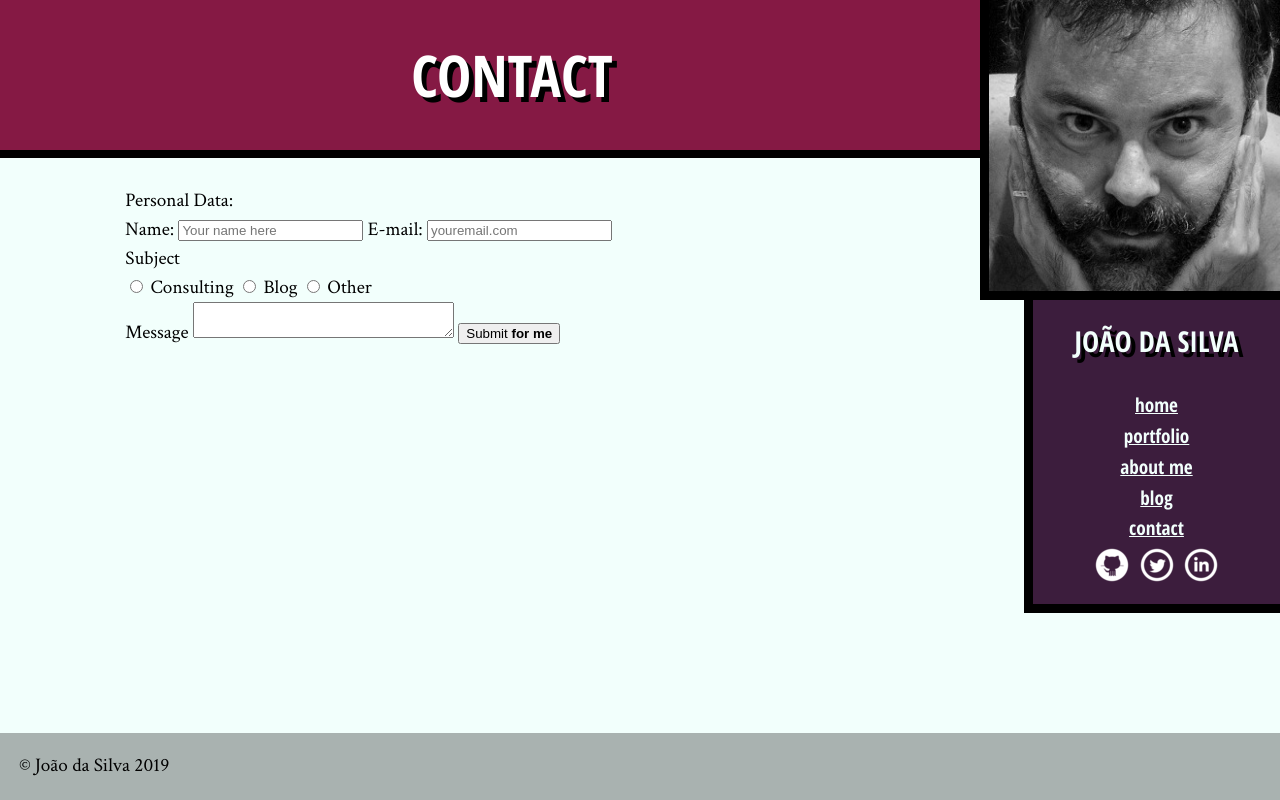
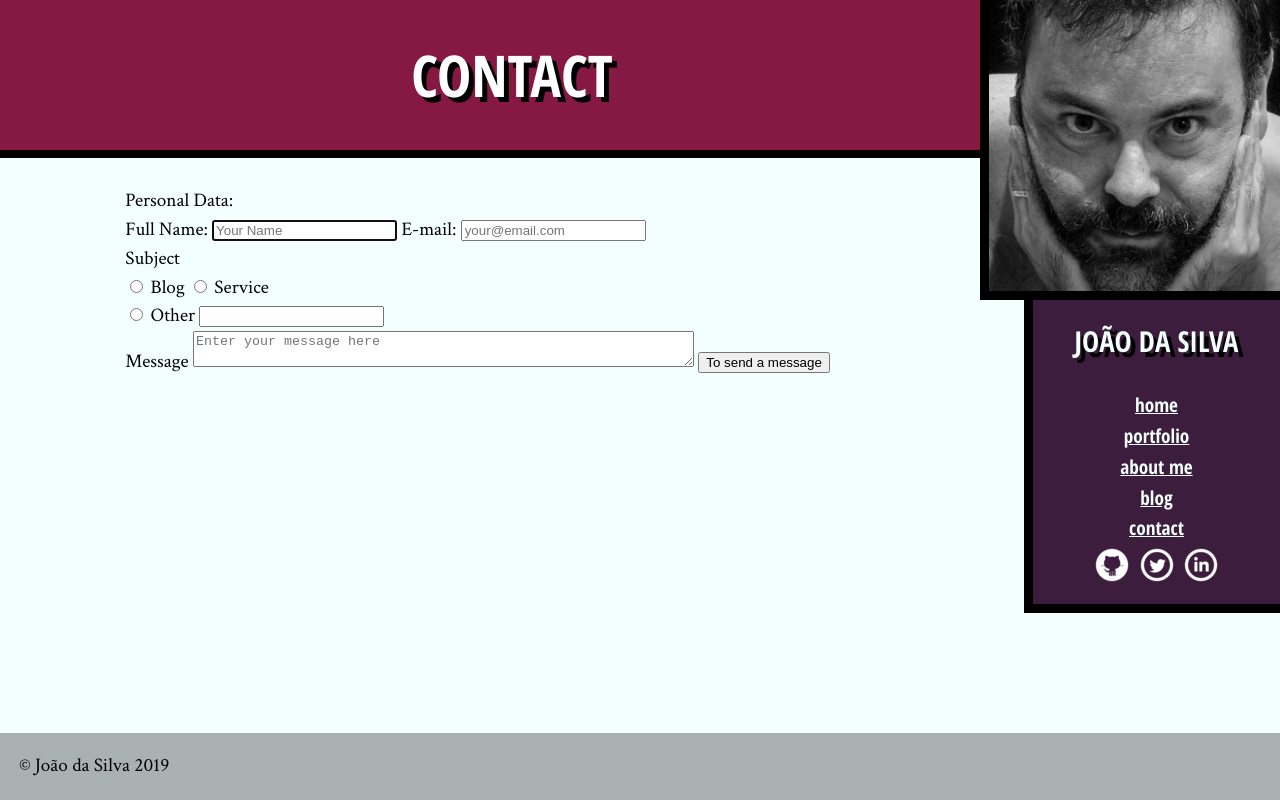
Before and after one commit to erikaperciliano/Projeto, a plain HTML site: page contato.html in a window 1280 px wide. Drawn offline with Linux system fonts and the light colour scheme.

Commit message:
updating...

```diff
--- a/contato.html
+++ b/contato.html
@@ -7,6 +7,7 @@
    <link rel="icon" href="img/favicon.png">
    <link rel="stylesheet" href="css/reset.css">
    <link rel="stylesheet" href="css/site.css">
+   <link rel="stylesheet" href="css/contato.css">
    <link rel="stylesheet" href="http://fonts.googleapis.com/css?family=Crimson+Text:400,400italic,600">
    <link rel="stylesheet" href="http://fonts.googleapis.com/css?family=Open+Sans+Condensed:700">
 </head>
@@ -18,32 +19,33 @@
          <form>
             <fieldset>
                <legend>Personal Data:</legend>
-               <label for="name">Name:</label>
-               <input id="name" placeholder="Your name here">
+               <label for="name">Full Name:</label>
+               <input id="name"  type="text" name="name" placeholder="Your Name " required autofocus pattern="[A-Za-z0-9]{4,}" title="Name must be at least 4 characters">
                <label for="email">E-mail:</label>
-               <input id="email" name="email" placeholder="youremail.com" type="email" required>
+               <input id="email" type="email" name="email" required placeholder="your@email.com">
             </fieldset>
 
             <fieldset>
                <legend>Subject</legend>
                <label>
-                  <input type="radio" name="subject" value="consulting">
-                  Consulting
-               </label>
-
-               <label>
-                  <input type="radio" name="subject" value="blog">
+                  <input type="radio" name="subject" value="Blog">
                   Blog
                </label>
-
                <label>
-                  <input type="radio" name="subject" value="other">
-                  Other
+                  <input type="radio" name="subject" value="Service">
+                  Service
                </label>
-            </fieldset <label for="msg">Message</label>
-            <textarea id="msg" name="message" cols="30" role="6" required></textarea>
-
-            <button type="submit">Submit<strong> for me</strong></button>
+               <fieldset>
+               <label>
+                  <input type="radio" name="subject" value="Other" id="other">
+                  <label for="other">
+                     Other
+                  </label>
+                  <input type="text" name="other-subject">
+            </fieldset>
+            <label for="message">Message</label>
+            <textarea id="messag" name="message" cols="60" role="10" placeholder="Enter your message here"></textarea>
+            <button type="submit">To send a message</button>
          </form>
       </div>
    </main>
```
